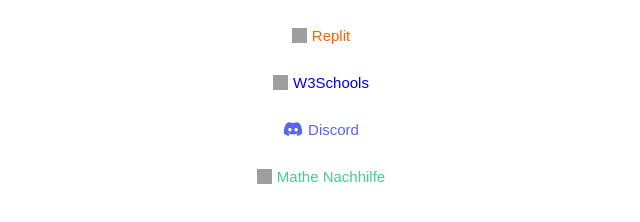
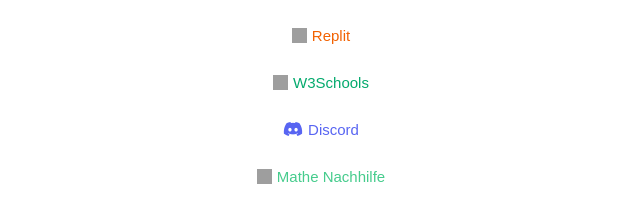
Before and after one commit to Lehradt/profile, a plain HTML site: page index.html in a window 1280 px wide. Shown: the part 514-736 px from the top of the page, 319-959 px from the left. Drawn offline with Linux system fonts and the light colour scheme; grey boxes are pictures that could not be loaded.

Commit message:
Update index.html

```diff
--- a/index.html
+++ b/index.html
@@ -62,7 +62,7 @@
         height: 15px;
         margin-right: 5px;
       }
-      #W3Schools{
+      #w3schools{
         color: #04AA6D;
       }
       #discord{
```
